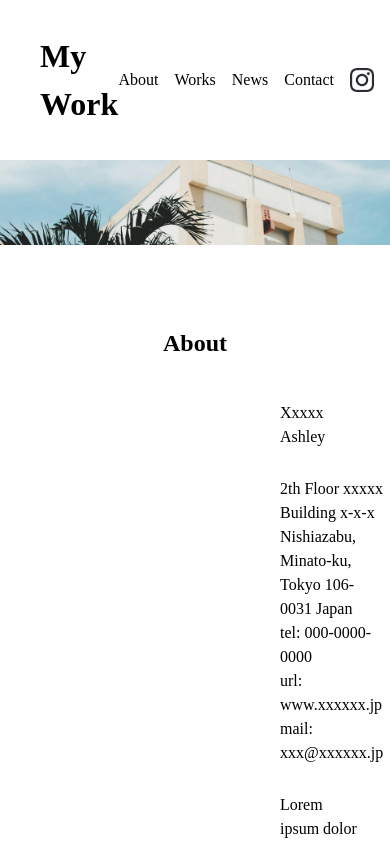
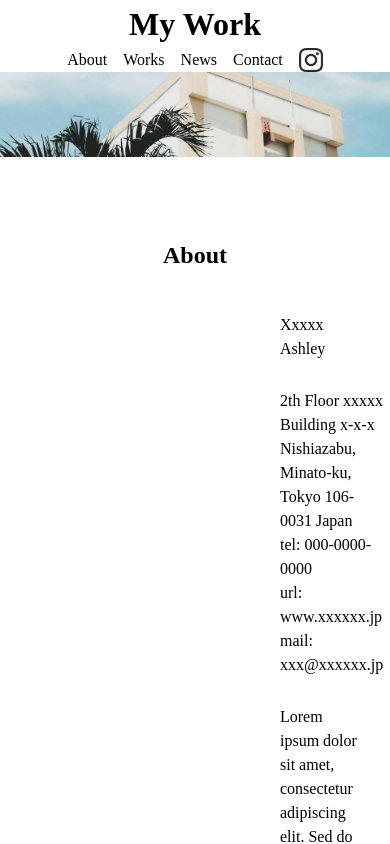
Before and after one commit to linnefromice/practice-web-markup, a React (Vite) app in the folder code-jump.com/lp-intro-1/: page / in a window 390 px wide. Shown: the top 844 px of the page. Built offline with nearby package versions, Linux system fonts and the light colour scheme.

Commit message:
update: header for phone

```diff
--- a/code-jump.com/lp-intro-1/src/Header/styles.module.css
+++ b/code-jump.com/lp-intro-1/src/Header/styles.module.css
@@ -24,3 +24,20 @@
   width: 24px;
   height: 24px;
 }
+
+@media (max-width: 767px) {
+  .header {
+    height: auto;
+    justify-content: center;
+    align-items: center;
+    flex-direction: column;
+  }
+
+  .title {
+    padding-left: 0;
+  }
+
+  .navigation {
+    padding-right: 0;
+  }
+}
```
